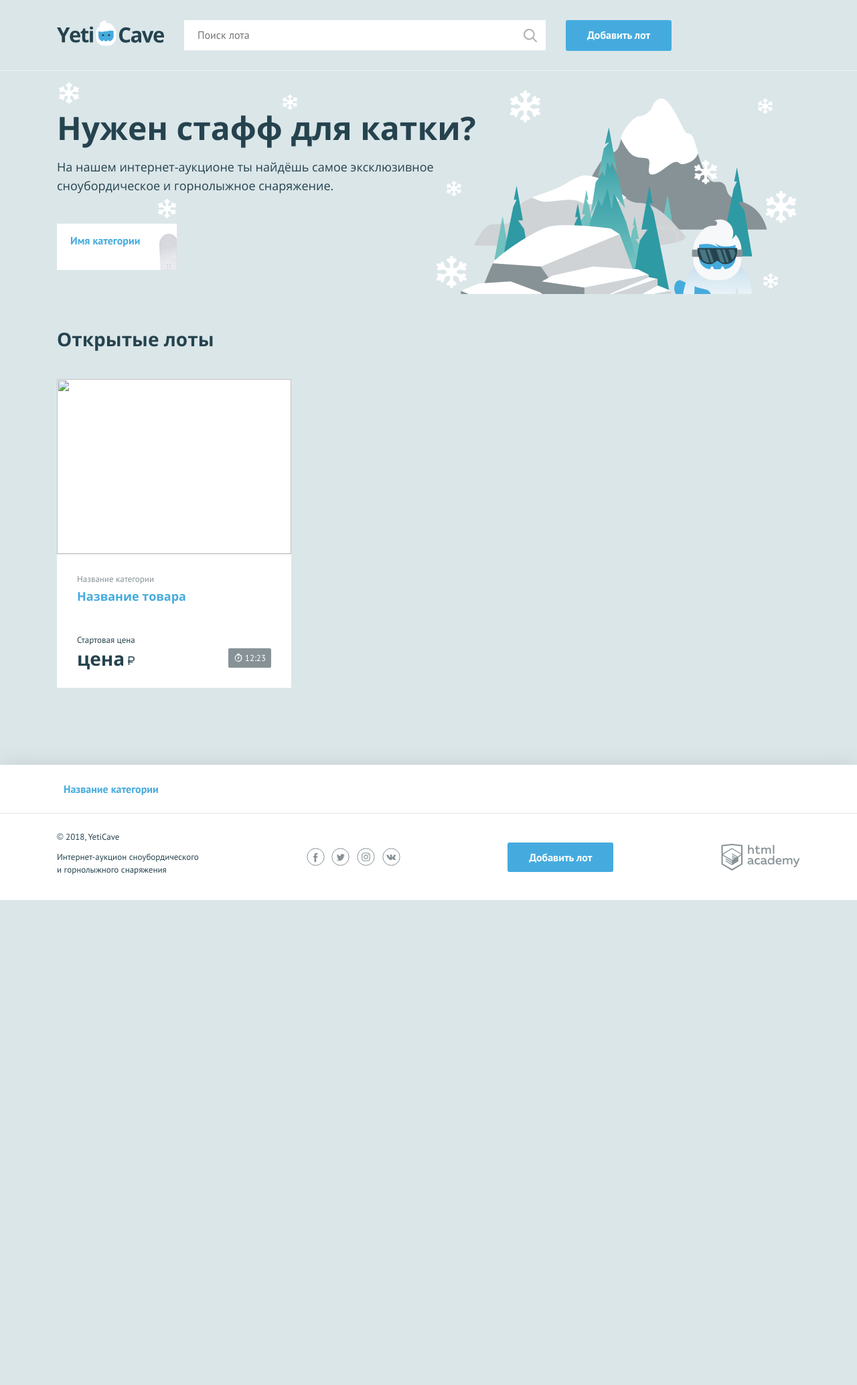
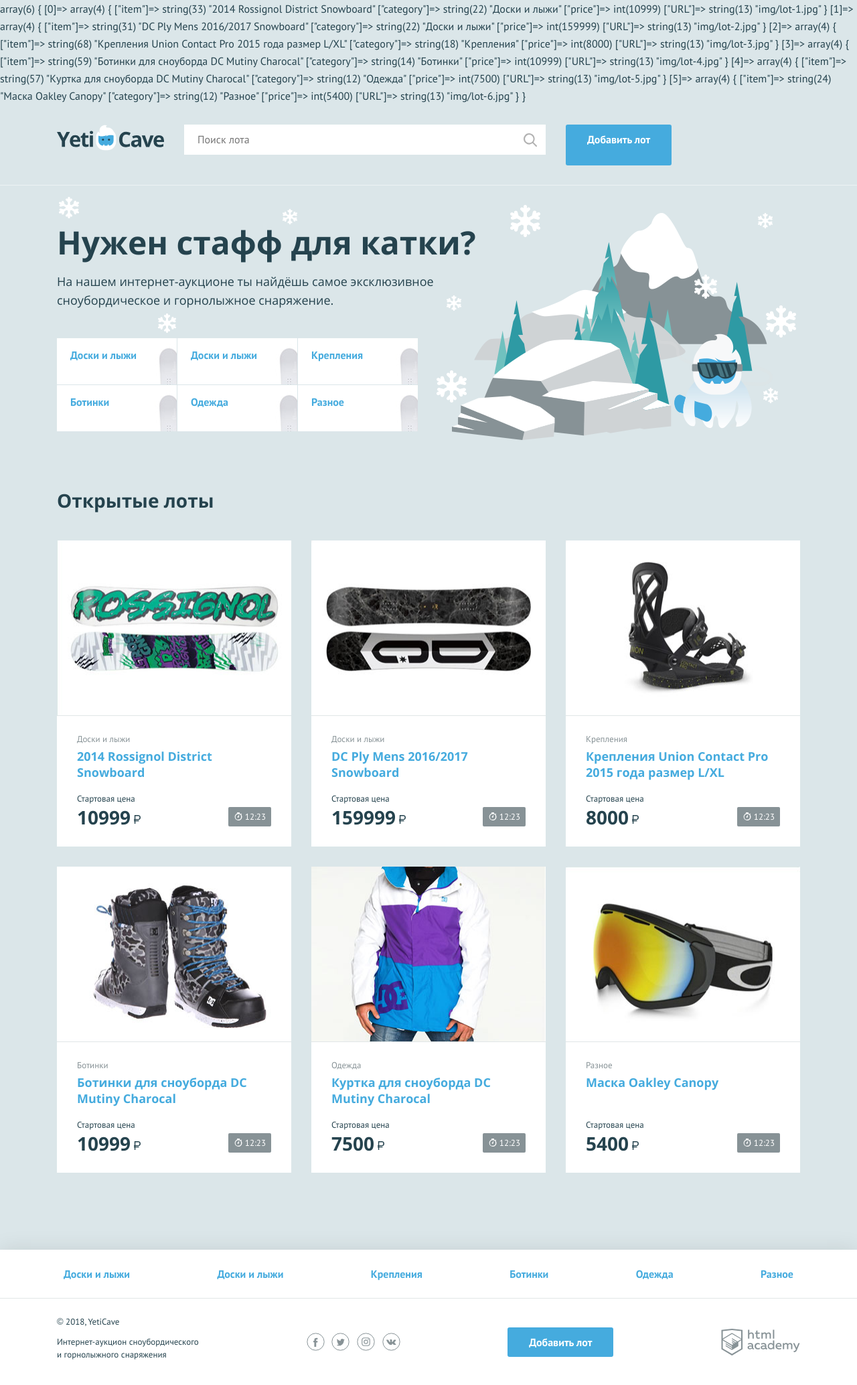
Before and after one commit to mikeserov/824017-yeticave, a PHP site: page / in a window 1280 px wide. Shown: the whole page at 67% size. Before the commit the page ends 1344 px from the top, so only its background shows below. Run offline with PHP 8.4, Linux system fonts and the light colour scheme.

Commit message:
Добавлены элементы списка меню в футере и в промо, добавлены 6 элементов списка товаров на главной странице

```diff
--- a/index.php
+++ b/index.php
@@ -3,7 +3,36 @@
 
 $user_name = ''; // укажите здесь ваше имя
 $user_avatar = 'img/user.jpg';
+$categories = ["Доски и лыжи", "Крепления", "Ботинки", "Одежда", "Инструменты", "Разное"];
+$lots = array(
+                array("item" => "2014 Rossignol District Snowboard",
+                    "category" => "Доски и лыжи",
+                    "price" => 10999,
+                    "URL" => "img/lot-1.jpg"),
+                array("item" => "DC Ply Mens 2016/2017 Snowboard",
+                    "category" => "Доски и лыжи",
+                    "price" => 159999,
+                    "URL" => "img/lot-2.jpg"),
+                array("item" => "Крепления Union Contact Pro 2015 года размер L/XL",
+                    "category" => "Крепления",
+                    "price" => 8000,
+                    "URL" => "img/lot-3.jpg"),
+                array("item" => "Ботинки для сноуборда DC Mutiny Charocal",
+                    "category" => "Ботинки",
+                    "price" => 10999,
+                    "URL" => "img/lot-4.jpg"),
+                array("item" => "Куртка для сноуборда DC Mutiny Charocal",
+                    "category" => "Одежда",
+                    "price" => 7500,
+                    "URL" => "img/lot-5.jpg"),
+                array("item" => "Маска Oakley Canopy",
+                    "category" => "Разное",
+                    "price" => 5400,
+                    "URL" => "img/lot-6.jpg")
+            );
+var_dump($lots);
 ?>
+
 <!DOCTYPE html>
 <html lang="ru">
 <head>
@@ -40,10 +69,11 @@
         <h2 class="promo__title">Нужен стафф для катки?</h2>
         <p class="promo__text">На нашем интернет-аукционе ты найдёшь самое эксклюзивное сноубордическое и горнолыжное снаряжение.</p>
         <ul class="promo__list">
-            <!--заполните этот список из массива категорий-->
+            <?php foreach($lots as $value): ?>
                 <li class="promo__item promo__item--boards">
-                <a class="promo__link" href="pages/all-lots.html">Имя категории</a>
+                    <a class="promo__link" href="pages/all-lots.html"><?= $value["category"] ?></a>
                 </li>
+            <?php endforeach; ?>
         </ul>
     </section>
     <section class="lots">
@@ -51,18 +81,18 @@
             <h2>Открытые лоты</h2>
         </div>
         <ul class="lots__list">
-            <!--заполните этот список из массива с товарами-->
+            <?php foreach($lots as $value): ?>
                 <li class="lots__item lot">
                     <div class="lot__image">
-                    <img src="" width="350" height="260" alt="">
+                        <img src="<?= $value["URL"] ?>" width="350" height="260" alt="<?= $value["item"] ?>">
                     </div>
                     <div class="lot__info">
-                    <span class="lot__category">Название категории</span>
-                    <h3 class="lot__title"><a class="text-link" href="pages/lot.html">Название товара</a></h3>
+                        <span class="lot__category"><?= $value["category"] ?></span>
+                        <h3 class="lot__title"><a class="text-link" href="pages/lot.html"><?= $value["item"] ?></a></h3>
                         <div class="lot__state">
                             <div class="lot__rate">
                                 <span class="lot__amount">Стартовая цена</span>
-                            <span class="lot__cost">цена<b class="rub">р</b></span>
+                                <span class="lot__cost"><?= $value["price"] ?><b class="rub">р</b></span>
                             </div>
                             <div class="lot__timer timer">
                                 12:23
@@ -70,6 +100,7 @@
                         </div>
                     </div>
                 </li>
+            <?php endforeach; ?>
         </ul>
     </section>
 </main>
@@ -78,10 +109,11 @@
 <footer class="main-footer">
     <nav class="nav">
         <ul class="nav__list container">
-            <!--заполните этот список из массива категорий-->
+            <?php foreach($lots as $value): ?>
                 <li class="nav__item">
-                <a href="pages/all-lots.html">Название категории</a>
+                    <a href="pages/all-lots.html"><?= $value["category"] ?></a>
                 </li>
+            <?php endforeach; ?>
         </ul>
     </nav>
     <div class="main-footer__bottom container">
```
Lines whose indentation alone changed are shown as unchanged.
